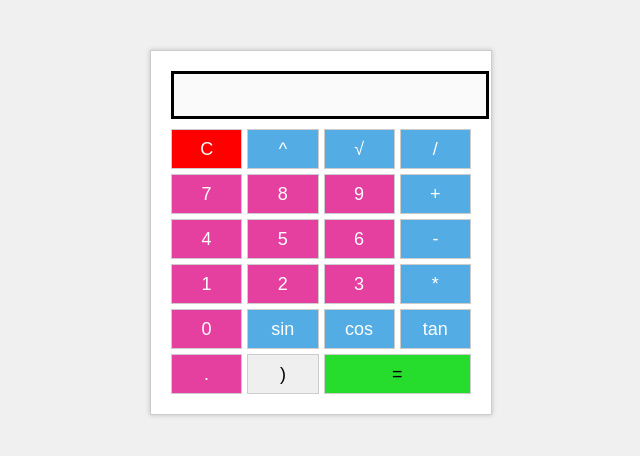
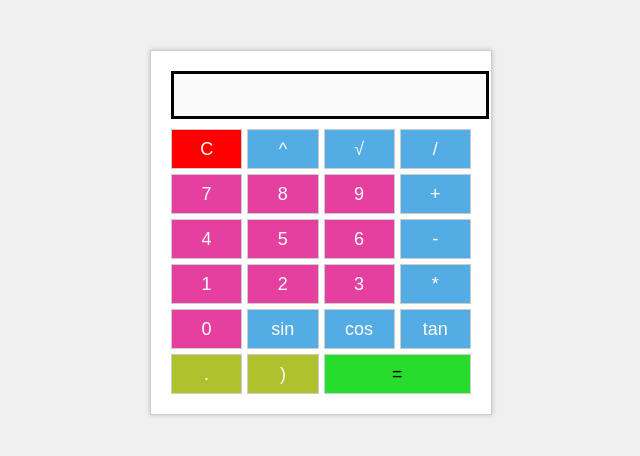
Before and after one commit to aslin-joel-r/GPT-Scientific-Calculator, a plain HTML site: page index.html in a window 1280 px wide. Shown: the whole page, without its empty margins (319-959 px from the left). Drawn offline with Linux system fonts and the light colour scheme.

Commit message:
updated the ui

```diff
--- a/index.html
+++ b/index.html
@@ -39,8 +39,8 @@
       <button class="operator" onclick="calculateSin()">sin</button>
       <button class="operator" onclick="calculateCos()">cos</button>
       <button class="operator" onclick="calculateTan()">tan</button>
-      <button class="operand" onclick="appendToResult('.')">.</button>
-      <button onclick="appendToResult(')')">)</button>
+      <button class="symbol" onclick="appendToResult('.')">.</button>
+      <button class="symbol" onclick="appendToResult(')')">)</button>
       <button class="equal" onclick="calculate()">=</button>
     </div>
   </div>
--- a/style.css
+++ b/style.css
@@ -46,6 +46,11 @@ button.operator {
   background-color: rgb(83, 172, 227);
 }
 
+button.symbol {
+  color: white;
+  background-color: rgb(175, 193, 45);
+}
+
 button.equal {
   background-color: #26dc2c; /* Equal button color */
   grid-column: span 2; /* Spanning 3 columns */
```
